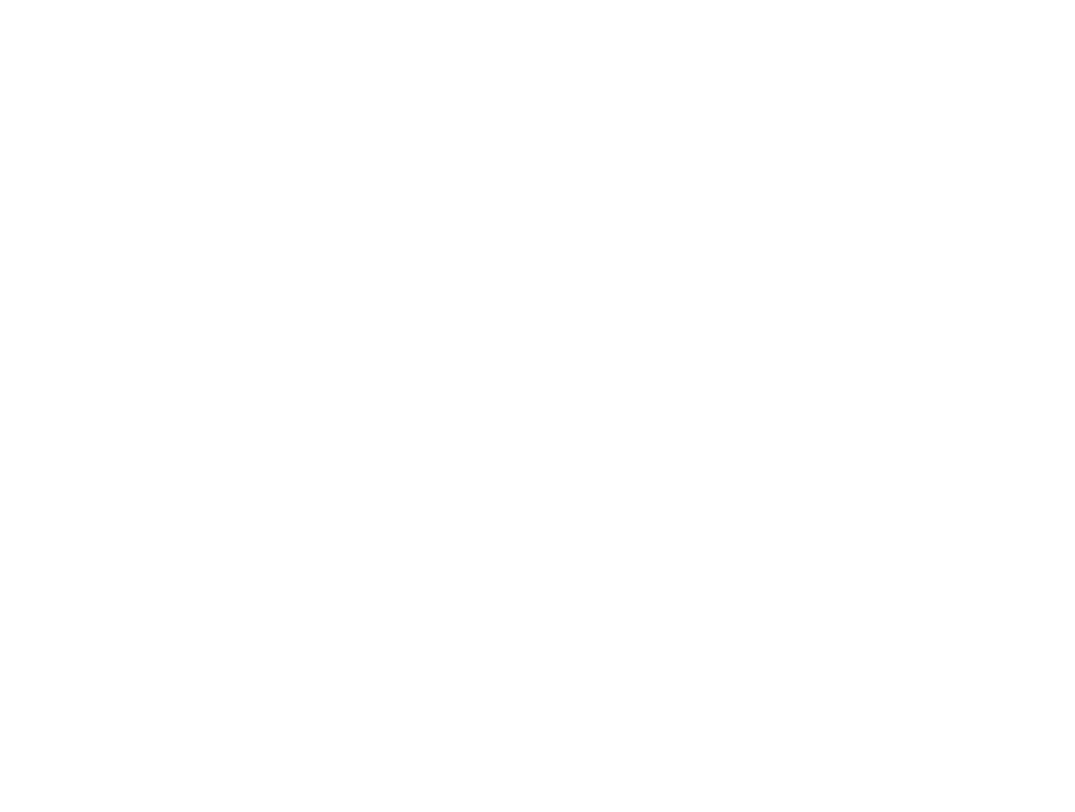
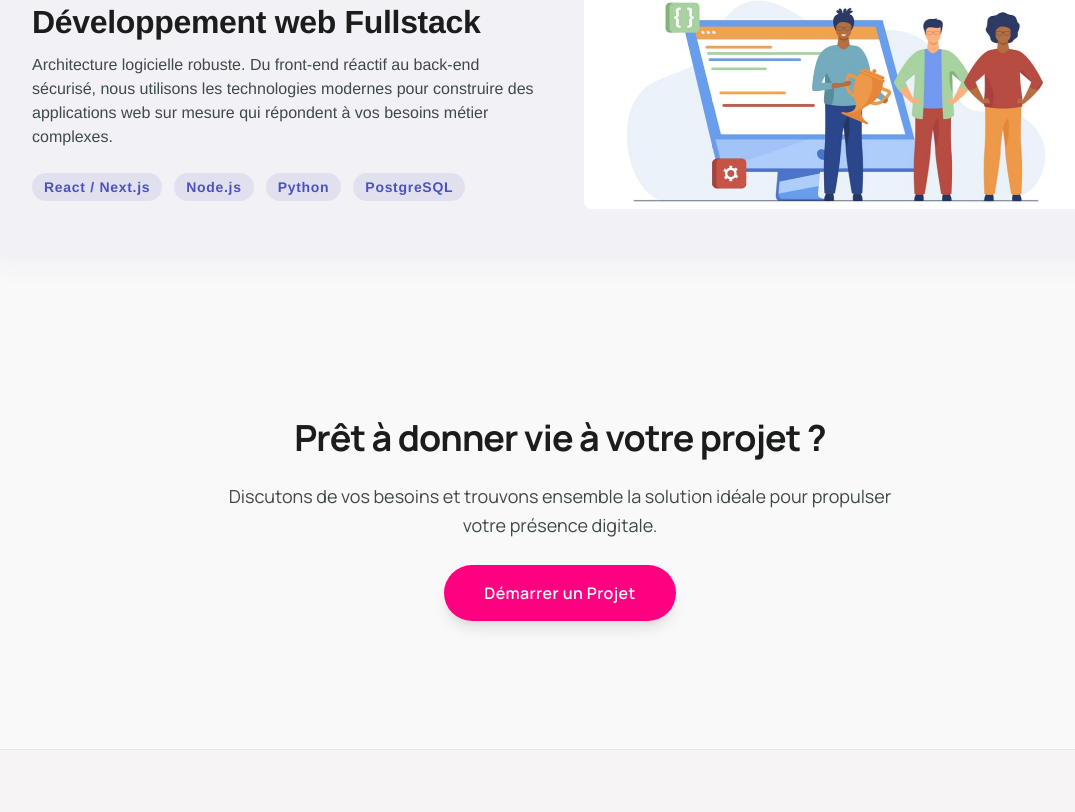
Before and after one commit to houetolaurel/kolawoleandco, a React (Vite) app: page /expertise in a window 1280 px wide. Before the commit this address had no page. Shown: the part 885-1697 px from the top of the page, without its empty margins (80-1155 px from the left). Before the commit the page ends 800 px from the top, so only its background shows below. Built offline with nearby package versions, Linux system fonts and the light colour scheme.

Commit message:
feat: add dedicated /expertise page with CTA, separate from home page

```diff
--- a/src/App.tsx
+++ b/src/App.tsx
@@ -3,6 +3,7 @@
 
 // Pages — all imported eagerly (no lazy loading)
 import { AccueilsKolawolCo } from "./pages/AccueilPage";
+import { ExpertisePage } from "./pages/ExpertisePage";
 import { PortfolioPage } from "./pages/PortfolioPage";
 import { TmoignagesKolawol } from "./pages/TemoignagesPage";
 import { ContactKolawolCo } from "./pages/ContactPage";
@@ -16,6 +17,7 @@
         {/* RootLayout is mounted ONCE — nav & footer never remount on navigation */}
         <Route element={<RootLayout />}>
           <Route path="/" element={<AccueilsKolawolCo />} />
+          <Route path="/expertise" element={<ExpertisePage />} />
           <Route path="/portfolio" element={<PortfolioPage />} />
           <Route path="/temoignages" element={<TmoignagesKolawol />} />
           <Route path="/contact" element={<ContactKolawolCo />} />
--- a/src/components/PrimaryNavigationSection.tsx
+++ b/src/components/PrimaryNavigationSection.tsx
@@ -6,7 +6,7 @@
 const navigationItems = [
   { label: "Accueil", href: "/" },
   { label: "Portfolio", href: "/portfolio" },
-  { label: "Expertise", href: "/#expertise" },
+  { label: "Expertise", href: "/expertise" },
   { label: "Témoignages", href: "/temoignages" },
   { label: "Contact", href: "/contact" },
 ];
@@ -19,6 +19,8 @@
   useEffect(() => {
     if (location.pathname === "/portfolio") {
       setActiveItem("Portfolio");
+    } else if (location.pathname === "/expertise") {
+      setActiveItem("Expertise");
     } else if (location.pathname === "/temoignages") {
       setActiveItem("Témoignages");
     } else if (location.pathname === "/contact") {
--- /dev/null
+++ b/src/pages/ExpertisePage.tsx
@@ -0,0 +1,38 @@
+import { useEffect } from "react";
+import { ExpertiseServicesSection } from "../components/expertise/ExpertiseServicesSection";
+
+export const ExpertisePage = () => {
+  useEffect(() => {
+    document.title = "Notre Expertise | Kolawolé & Co.";
+    const metaDesc = document.querySelector('meta[name="description"]');
+    if (metaDesc) {
+      metaDesc.setAttribute(
+        "content",
+        "Découvrez l'expertise de Kolawolé & Co. en Design UI/UX, E-commerce et Développement web Fullstack. Des solutions digitales premium aux standards mondiaux."
+      );
+    }
+  }, []);
+
+  return (
+    <div className="w-full flex flex-col items-center">
+      <ExpertiseServicesSection />
+
+      {/* CTA Section */}
+      <section className="w-full max-w-4xl mx-auto px-6 pb-32 flex flex-col items-center gap-6 text-center">
+        <h2 className="text-3xl sm:text-4xl font-bold text-[#1b1c1c] tracking-tight">
+          Prêt à donner vie à votre projet ?
+        </h2>
+        <p className="max-w-2xl text-lg text-[#3e4949] leading-relaxed">
+          Discutons de vos besoins et trouvons ensemble la solution idéale
+          pour propulser votre présence digitale.
+        </p>
+        <a
+          href="/contact"
+          className="inline-flex items-center justify-center gap-3 rounded-full bg-[#ff0081] px-10 py-4 text-base font-semibold tracking-wide text-white shadow-lg transition-all hover:bg-[#e00070] hover:shadow-xl active:scale-95 cursor-pointer"
+        >
+          Démarrer un Projet
+        </a>
+      </section>
+    </div>
+  );
+};
```
